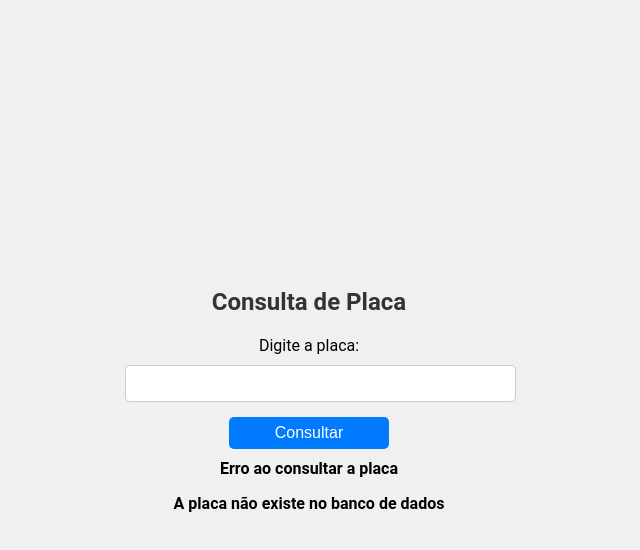
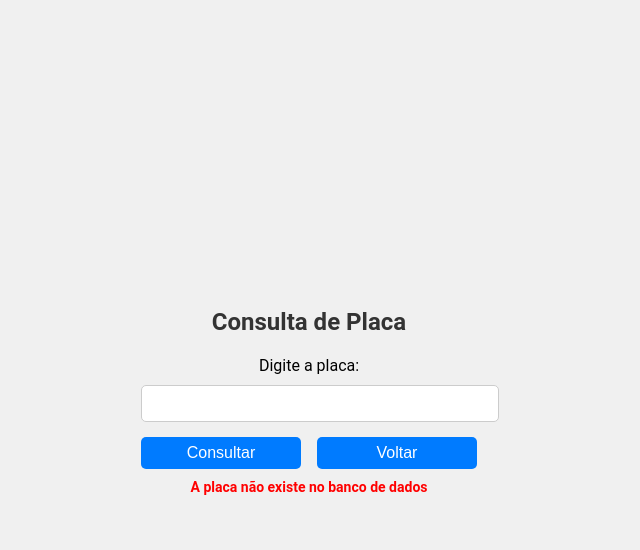
Before and after one commit to Kurokishin/consulta-placa-ocr, a React (Vite) app in the folder FrontEnd/: page /consulta in a window 1280 px wide. Both pictures are taken after a click on the button "Consultar". Shown: the top 550 px of the page, without its empty margins (331-971 px from the left). Built offline with nearby package versions, Linux system fonts and the light colour scheme; no server answers.

Commit message:
fix: Conserto de função na tela de consulta e estilização dos componentes de cadastro e consulta

```diff
--- a/FrontEnd/src/pages/Cadastro-Placa/index.jsx
+++ b/FrontEnd/src/pages/Cadastro-Placa/index.jsx
@@ -82,11 +82,14 @@ const CadastroPlaca = () => {
 
       <div className={Styles.containerButtons}>
         <Link to={"/consulta"}>
-          <button disabled={!isCadastroSucesso}>Consultar Placas</button>
+          <button>Consultar Placas</button>
         </Link>
 
-        <Link to={"/relatorio"}>
-          <button disabled={!isCadastroSucesso}>Relatorio Placas</button>
+        <Link
+          to={"/relatorio"}
+          className={isCadastroSucesso ? Styles.block : Styles.none}
+        >
+          <button>Relatorio Placas</button>
         </Link>
       </div>
     </div>
--- a/FrontEnd/src/pages/Cadastro-Placa/styles.module.css
+++ b/FrontEnd/src/pages/Cadastro-Placa/styles.module.css
@@ -80,7 +80,7 @@ button {
   margin-top: 1rem;
   display: flex;
   justify-content: space-between;
-  gap: 1rem;
+  align-items: center;
 }
 
 input[type="submit"]:hover,
@@ -118,3 +118,12 @@ input[type="submit"]:active {
   text-align: center;
   /* Centralize as mensagens de erro */
 }
+
+.none {
+  display: none;
+}
+
+.block {
+  display: block;
+  text-decoration: none;
+}
--- a/FrontEnd/src/pages/Consulta-Placa/index.jsx
+++ b/FrontEnd/src/pages/Consulta-Placa/index.jsx
@@ -1,22 +1,25 @@
-import { useState } from 'react';
-import axios from 'axios';
-import styles from '../Consulta-Placa/styles.module.css'; // Importando os estilos
+import { useState } from "react";
+import axios from "axios";
+import styles from "../Consulta-Placa/styles.module.css";
+import { Link } from "react-router-dom";
 
 function ConsultaPlaca() {
-  const [placa, setPlaca] = useState('');
-  const [mensagem, setMensagem] = useState('');
+  const [placa, setPlaca] = useState("");
+  const [mensagem, setMensagem] = useState("");
   const [existe, setExiste] = useState(null);
 
   const consultarPlaca = async () => {
     try {
-      const response = await axios.get(`/consulta/${placa}`);
+      const response = await axios.get(
+        `http://localhost:3001/consulta/${placa}`
+      );
       const { mensagem, existe } = response.data;
 
       setMensagem(mensagem);
       setExiste(existe);
     } catch (error) {
       console.error(error);
-      setMensagem('Erro ao consultar a placa');
+      setMensagem("Erro ao consultar a placa");
       setExiste(false);
     }
   };
@@ -31,11 +34,19 @@ function ConsultaPlaca() {
           value={placa}
           onChange={(e) => setPlaca(e.target.value)}
         />
-        <button onClick={consultarPlaca}>Consultar</button>
+        <div>
+          <button onClick={consultarPlaca}>Consultar</button>
+
+          <Link to={"/"}>
+            <button className={styles.buttons}>Voltar</button>
+          </Link>
+        </div>
       </div>
-      {mensagem && <p>{mensagem}</p>}
+
       {existe !== null && (
-        <p>A placa {existe ? 'existe' : 'não existe'} no banco de dados</p>
+        <p className={existe ? styles.message : styles.error_message}>
+          A placa {existe ? "existe" : "não existe"} no banco de dados
+        </p>
       )}
     </div>
   );
--- a/FrontEnd/src/pages/Consulta-Placa/styles.module.css
+++ b/FrontEnd/src/pages/Consulta-Placa/styles.module.css
@@ -1,6 +1,8 @@
 .container {
   text-align: center;
   margin: 20px;
+  display: flex;
+  flex-direction: column;
 }
 
 input {
@@ -24,3 +26,22 @@ p {
   font-weight: bold;
   margin-top: 10px;
 }
+.buttons {
+  margin-left: 1rem;
+}
+
+.error_message {
+  color: red;
+  font-size: 14px;
+  margin-top: 10px;
+
+  text-align: center;
+}
+
+.message {
+  color: green;
+  font-size: 14px;
+  margin-top: 10px;
+
+  text-align: center;
+}
```
Lines whose indentation alone changed are shown as unchanged.
